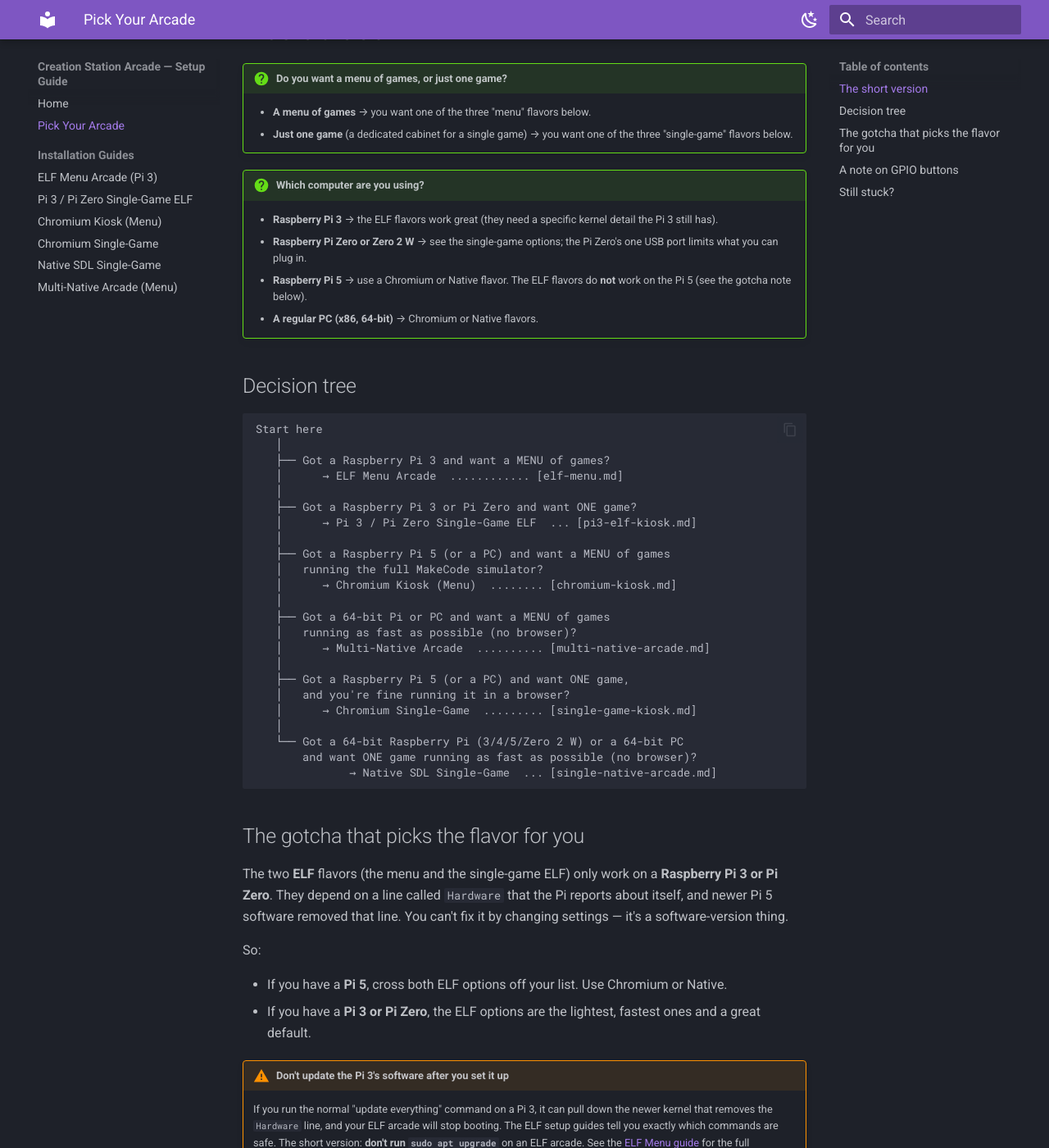
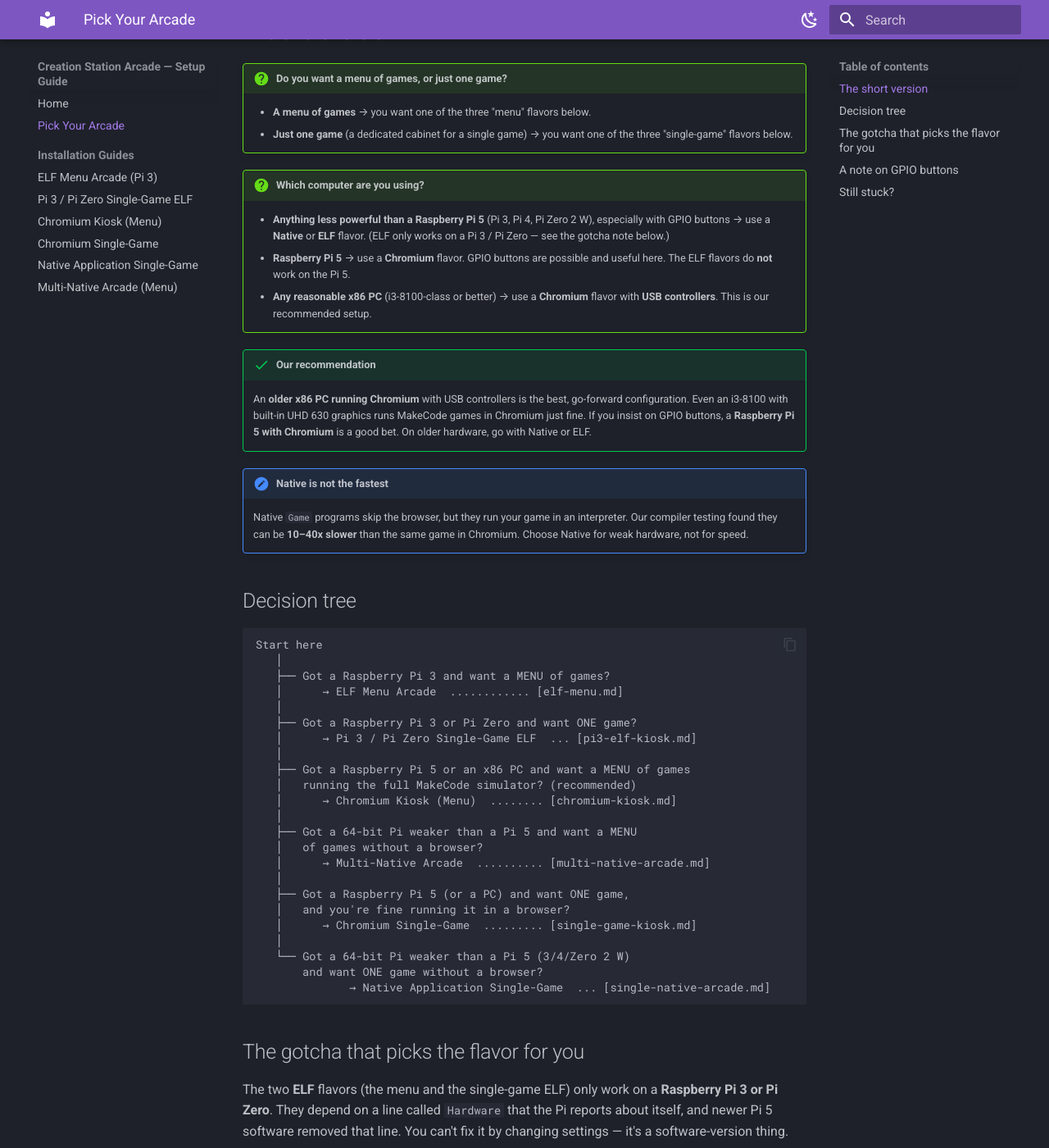
Before and after one commit to Kikketer/CreationStationArcade, an MkDocs documentation site: the page built from docs/pick-your-arcade.md, in a window 1280 px wide and 1400 px high, scrolled down 249 px. Shown: the whole window at 82% size. Built offline with MkDocs 1.6.1 and Material for MkDocs 9.7.7, drawn with Linux system fonts in a browser that asks for light colours; some of the changed text lies outside the part shown.

Commit message:
Docs: rename Native SDL to Native Application, drop 'fastest' claim, add hardware recommendations
Co-Authored-By: Chris Weed <chris@cjweed.com>

````diff
--- a/docs/pick-your-arcade.md
+++ b/docs/pick-your-arcade.md
@@ -11,10 +11,15 @@ Not sure which flavor of Creation Station Arcade to build? Answer the questions
 
 !!! question "Which computer are you using?"
 
-    - **Raspberry Pi 3** → the ELF flavors work great (they need a specific kernel detail the Pi 3 still has).
-    - **Raspberry Pi Zero or Zero 2 W** → see the single-game options; the Pi Zero's one USB port limits what you can plug in.
-    - **Raspberry Pi 5** → use a Chromium or Native flavor. The ELF flavors do **not** work on the Pi 5 (see the gotcha note below).
-    - **A regular PC (x86, 64-bit)** → Chromium or Native flavors.
+    - **Anything less powerful than a Raspberry Pi 5** (Pi 3, Pi 4, Pi Zero 2 W), especially with GPIO buttons → use a **Native** or **ELF** flavor. (ELF only works on a Pi 3 / Pi Zero — see the gotcha note below.)
+    - **Raspberry Pi 5** → use a **Chromium** flavor. GPIO buttons are possible and useful here. The ELF flavors do **not** work on the Pi 5.
+    - **Any reasonable x86 PC** (i3-8100-class or better) → use a **Chromium** flavor with **USB controllers**. This is our recommended setup.
+
+!!! success "Our recommendation"
+    An **older x86 PC running Chromium** with USB controllers is the best, go-forward configuration. Even an i3-8100 with built-in UHD 630 graphics runs MakeCode games in Chromium just fine. If you insist on GPIO buttons, a **Raspberry Pi 5 with Chromium** is a good bet. On older hardware, go with Native or ELF.
+
+!!! note "Native is not the fastest"
+    Native `Game` programs skip the browser, but they run your game in an interpreter. Our compiler testing found they can be **10–40x slower** than the same game in Chromium. Choose Native for weak hardware, not for speed.
 
 ## Decision tree
 
@@ -27,21 +32,21 @@ Start here
    ├── Got a Raspberry Pi 3 or Pi Zero and want ONE game?
    │      → Pi 3 / Pi Zero Single-Game ELF  ... [pi3-elf-kiosk.md]
    │
-   ├── Got a Raspberry Pi 5 (or a PC) and want a MENU of games
-   │   running the full MakeCode simulator?
+   ├── Got a Raspberry Pi 5 or an x86 PC and want a MENU of games
+   │   running the full MakeCode simulator? (recommended)
    │      → Chromium Kiosk (Menu)  ........ [chromium-kiosk.md]
    │
-   ├── Got a 64-bit Pi or PC and want a MENU of games
-   │   running as fast as possible (no browser)?
+   ├── Got a 64-bit Pi weaker than a Pi 5 and want a MENU
+   │   of games without a browser?
    │      → Multi-Native Arcade  .......... [multi-native-arcade.md]
    │
    ├── Got a Raspberry Pi 5 (or a PC) and want ONE game,
    │   and you're fine running it in a browser?
    │      → Chromium Single-Game  ......... [single-game-kiosk.md]
    │
-   └── Got a 64-bit Raspberry Pi (3/4/5/Zero 2 W) or a 64-bit PC
-       and want ONE game running as fast as possible (no browser)?
-              → Native SDL Single-Game  ... [single-native-arcade.md]
+   └── Got a 64-bit Pi weaker than a Pi 5 (3/4/Zero 2 W)
+       and want ONE game without a browser?
+              → Native Application Single-Game  ... [single-native-arcade.md]
 ```
 
 ## The gotcha that picks the flavor for you
@@ -61,7 +66,8 @@ So:
 "GPIO" means the row of metal pins on top of a Raspberry Pi that you can wire real arcade buttons to.
 
 - On a **Pi 3 / Pi Zero**, you can wire real buttons to the GPIO pins for player controls and a reset button.
-- On a **Pi 5**, the old way of talking to those pins (`wiringPi`) is gone, so GPIO button wiring for the ELF flavors is basically dead. USB gamepads and USB zero-delay encoders still work fine — use a Chromium or Native flavor with USB controllers.
+- On a **Pi 5**, the old way of talking to those pins (`wiringPi`) is gone, so the ELF flavors can't use GPIO buttons. The **Chromium** flavors support GPIO on the Pi 5 (`--gpio-controllers`), and that's the pairing we recommend if you want wired buttons.
+- On an **x86 PC** there are no GPIO pins — use USB gamepads or a USB zero-delay encoder.
 
 ## Still stuck?
 
@@ -69,3 +75,4 @@ If you just want the simplest possible first arcade:
 
 - You have a **Pi 3** → [ELF Menu Arcade](elf-menu.md). It's the closest to what MakeCode intended and gives you a menu of games.
 - You have a **Pi 5** → [Chromium Kiosk (Menu)](chromium-kiosk.md). It gives you a menu of games and uses the full MakeCode simulator in the browser.
+- You have (or can find) an **older x86 PC** → [Chromium Kiosk (Menu)](chromium-kiosk.md) with USB controllers. This is our recommended setup.
--- a/mkdocs.yml
+++ b/mkdocs.yml
@@ -48,5 +48,5 @@ nav:
       - Pi 3 / Pi Zero Single-Game ELF: pi3-elf-kiosk.md
       - Chromium Kiosk (Menu): chromium-kiosk.md
       - Chromium Single-Game: single-game-kiosk.md
-      - Native SDL Single-Game: single-native-arcade.md
+      - Native Application Single-Game: single-native-arcade.md
       - Multi-Native Arcade (Menu): multi-native-arcade.md
````
Also changed, not shown: other parts of docs/pick-your-arcade.md (+1 -1 lines), docs/index.md (+19 -4 lines), docs/multi-native-arcade.md (+5 -2 lines), docs/single-native-arcade.md (+6 -3 lines), readme.md (+1 -1 lines).
